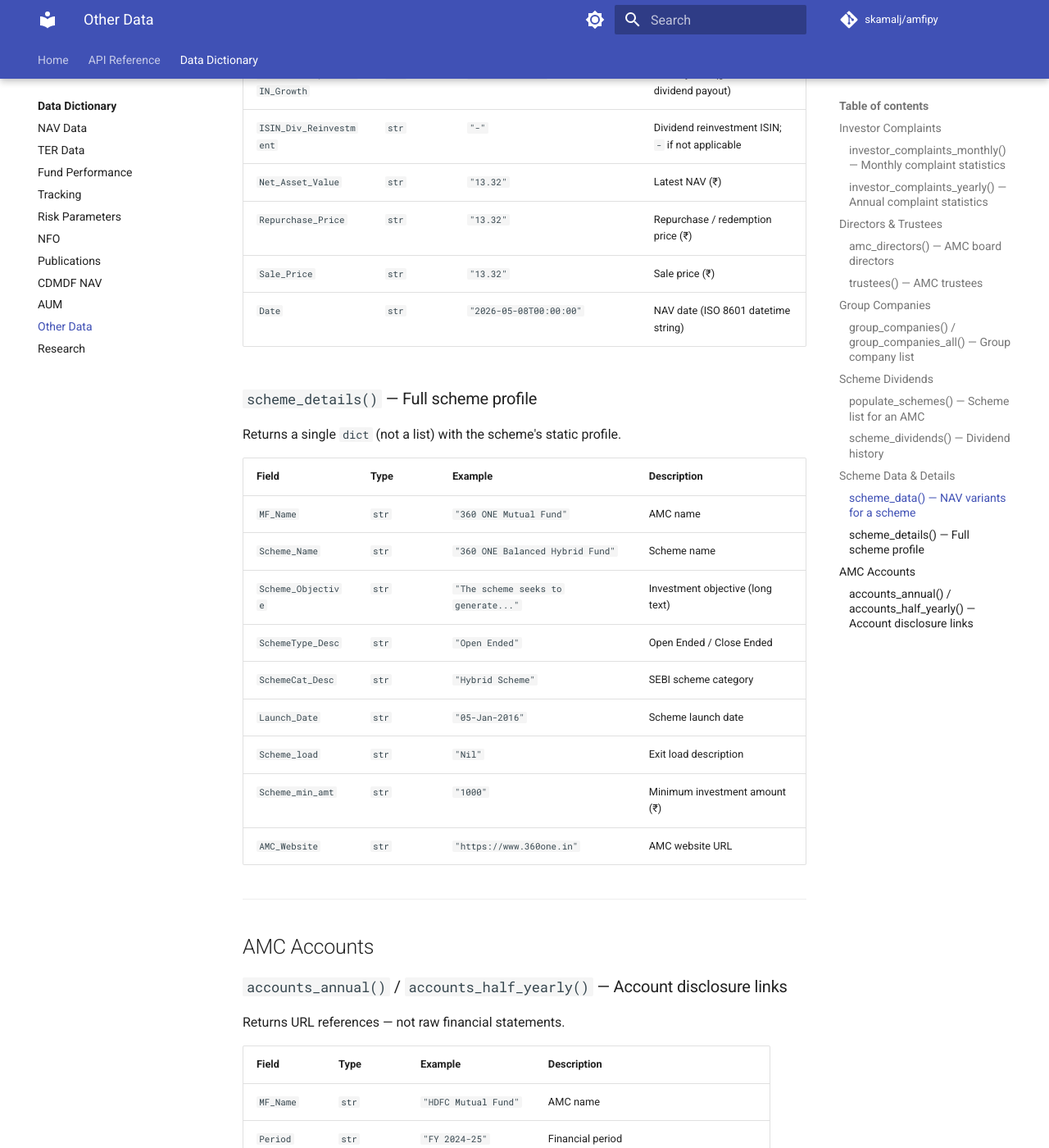
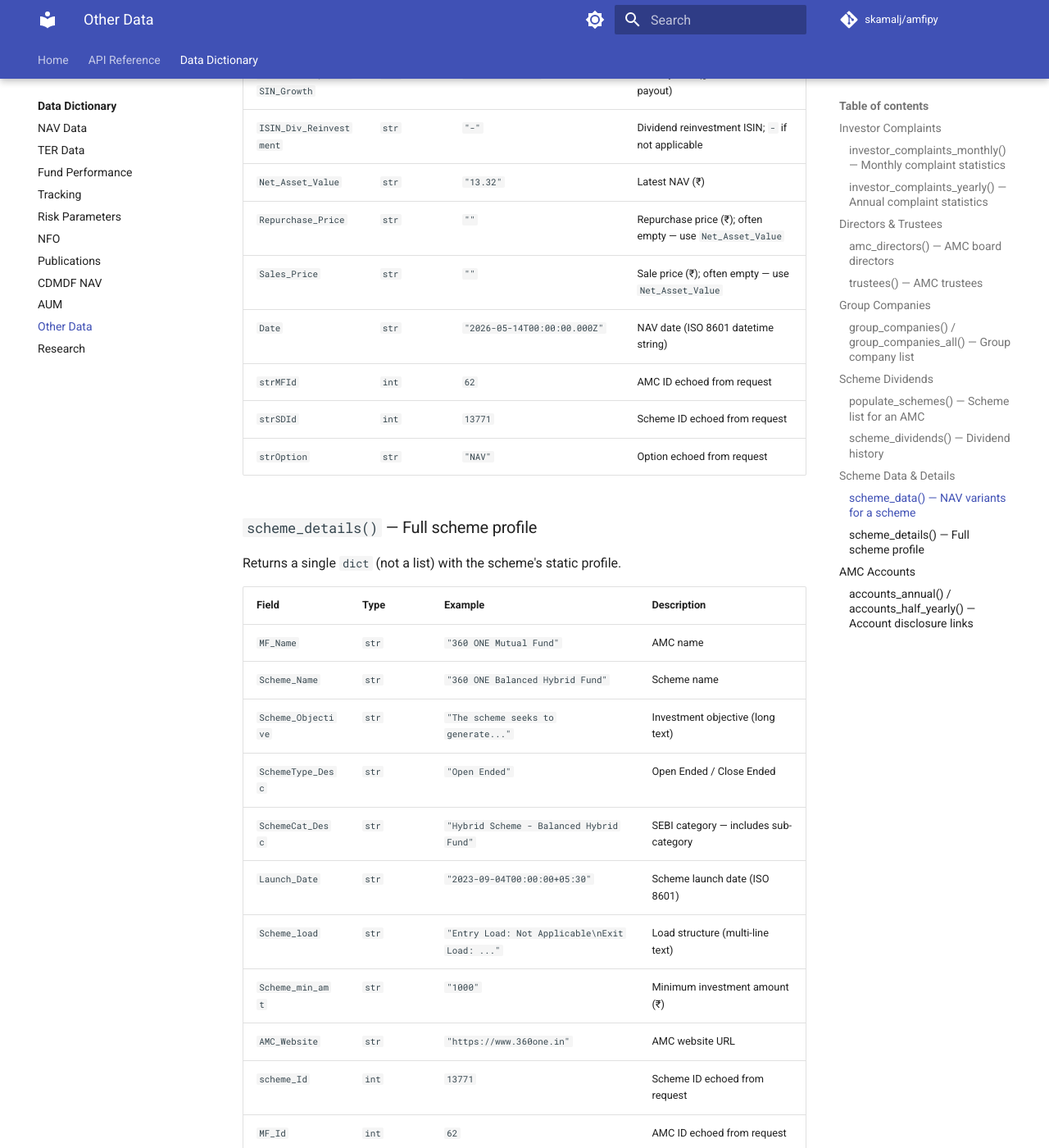
Before and after one commit to skamalj/amfipy, an MkDocs documentation site: the page built from docs/data/other_data.md, in a window 1280 px wide and 1400 px high, scrolled down 3764 px. Shown: the whole window at 82% size. Built offline with MkDocs 1.6.1 and Material for MkDocs 9.7.7, drawn with Linux system fonts in a browser that asks for light colours; comment, search, counter and statistics services are not loaded.

Commit message:
docs: fix scheme_data and scheme_details field names in data dictionary
- Sales_Price (not Sale_Price); Repurchase_Price often empty in practice
- scheme_data echoes strMFId, strSDId, strOption back in response
- scheme_details: SchemeCat_Desc includes sub-category, Launch_Date is ISO 8601
- scheme_details: scheme_Id and MF_Id are echoed back in response

Co-Authored-By: Claude Sonnet 4.6 <noreply@anthropic.com>

```diff
--- a/docs/data/other_data.md
+++ b/docs/data/other_data.md
@@ -113,9 +113,12 @@ One row per plan/option (Direct Growth, Regular IDCW, etc.).
 | `ISIN_Div_Payout_ISIN_Growth` | `str` | `"INF200K01VC5"` | Primary ISIN (growth or dividend payout) |
 | `ISIN_Div_Reinvestment` | `str` | `"-"` | Dividend reinvestment ISIN; `-` if not applicable |
 | `Net_Asset_Value` | `str` | `"13.32"` | Latest NAV (₹) |
-| `Repurchase_Price` | `str` | `"13.32"` | Repurchase / redemption price (₹) |
-| `Sale_Price` | `str` | `"13.32"` | Sale price (₹) |
-| `Date` | `str` | `"2026-05-08T00:00:00"` | NAV date (ISO 8601 datetime string) |
+| `Repurchase_Price` | `str` | `""` | Repurchase price (₹); often empty — use `Net_Asset_Value` |
+| `Sales_Price` | `str` | `""` | Sale price (₹); often empty — use `Net_Asset_Value` |
+| `Date` | `str` | `"2026-05-14T00:00:00.000Z"` | NAV date (ISO 8601 datetime string) |
+| `strMFId` | `int` | `62` | AMC ID echoed from request |
+| `strSDId` | `int` | `13771` | Scheme ID echoed from request |
+| `strOption` | `str` | `"NAV"` | Option echoed from request |
 
 ### `scheme_details()` — Full scheme profile
 
@@ -127,11 +130,13 @@ Returns a single `dict` (not a list) with the scheme's static profile.
 | `Scheme_Name` | `str` | `"360 ONE Balanced Hybrid Fund"` | Scheme name |
 | `Scheme_Objective` | `str` | `"The scheme seeks to generate..."` | Investment objective (long text) |
 | `SchemeType_Desc` | `str` | `"Open Ended"` | Open Ended / Close Ended |
-| `SchemeCat_Desc` | `str` | `"Hybrid Scheme"` | SEBI scheme category |
-| `Launch_Date` | `str` | `"05-Jan-2016"` | Scheme launch date |
-| `Scheme_load` | `str` | `"Nil"` | Exit load description |
+| `SchemeCat_Desc` | `str` | `"Hybrid Scheme - Balanced Hybrid Fund"` | SEBI category — includes sub-category |
+| `Launch_Date` | `str` | `"2023-09-04T00:00:00+05:30"` | Scheme launch date (ISO 8601) |
+| `Scheme_load` | `str` | `"Entry Load: Not Applicable\nExit Load: ..."` | Load structure (multi-line text) |
 | `Scheme_min_amt` | `str` | `"1000"` | Minimum investment amount (₹) |
 | `AMC_Website` | `str` | `"https://www.360one.in"` | AMC website URL |
+| `scheme_Id` | `int` | `13771` | Scheme ID echoed from request |
+| `MF_Id` | `int` | `62` | AMC ID echoed from request |
 
 ---
 
```
